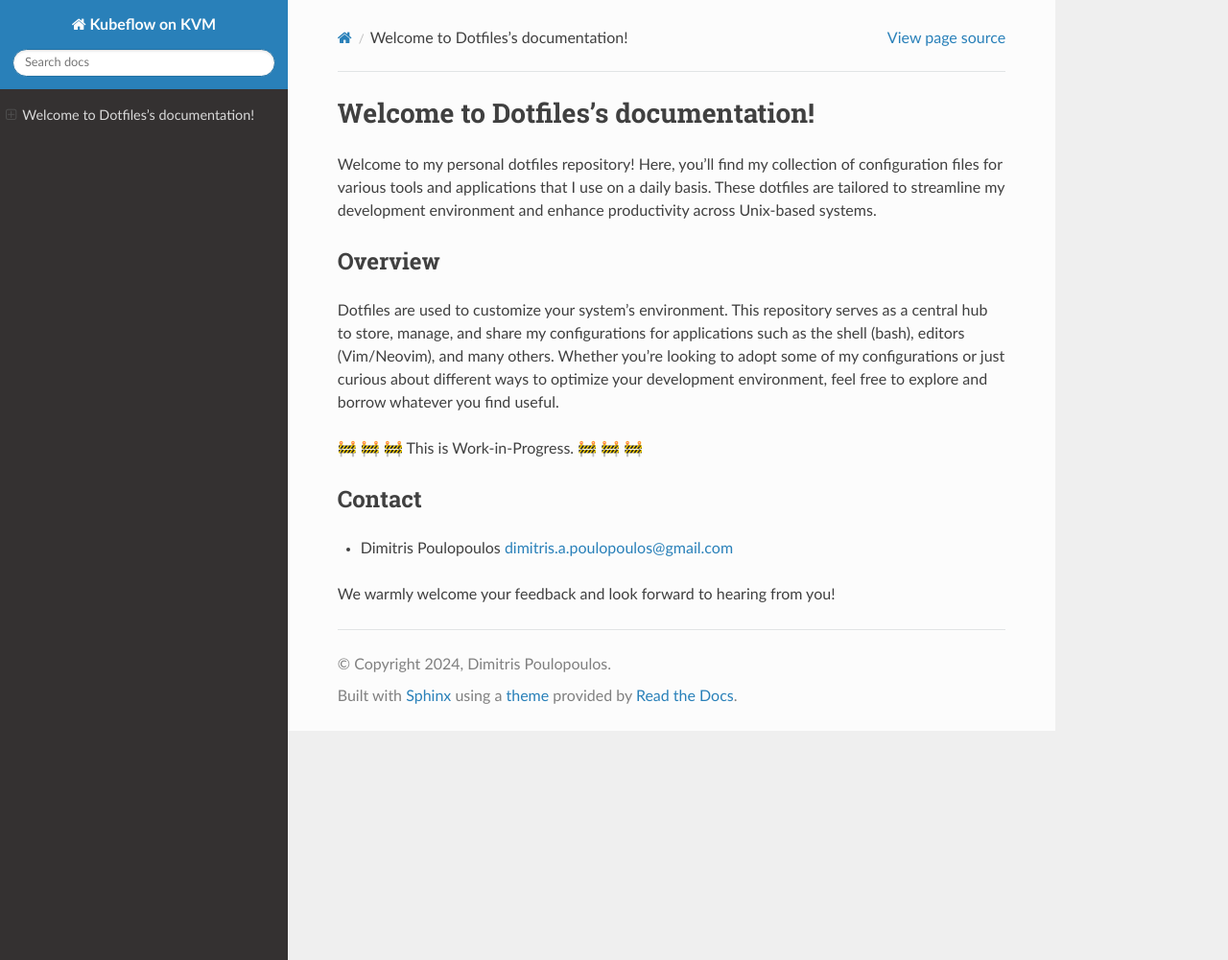
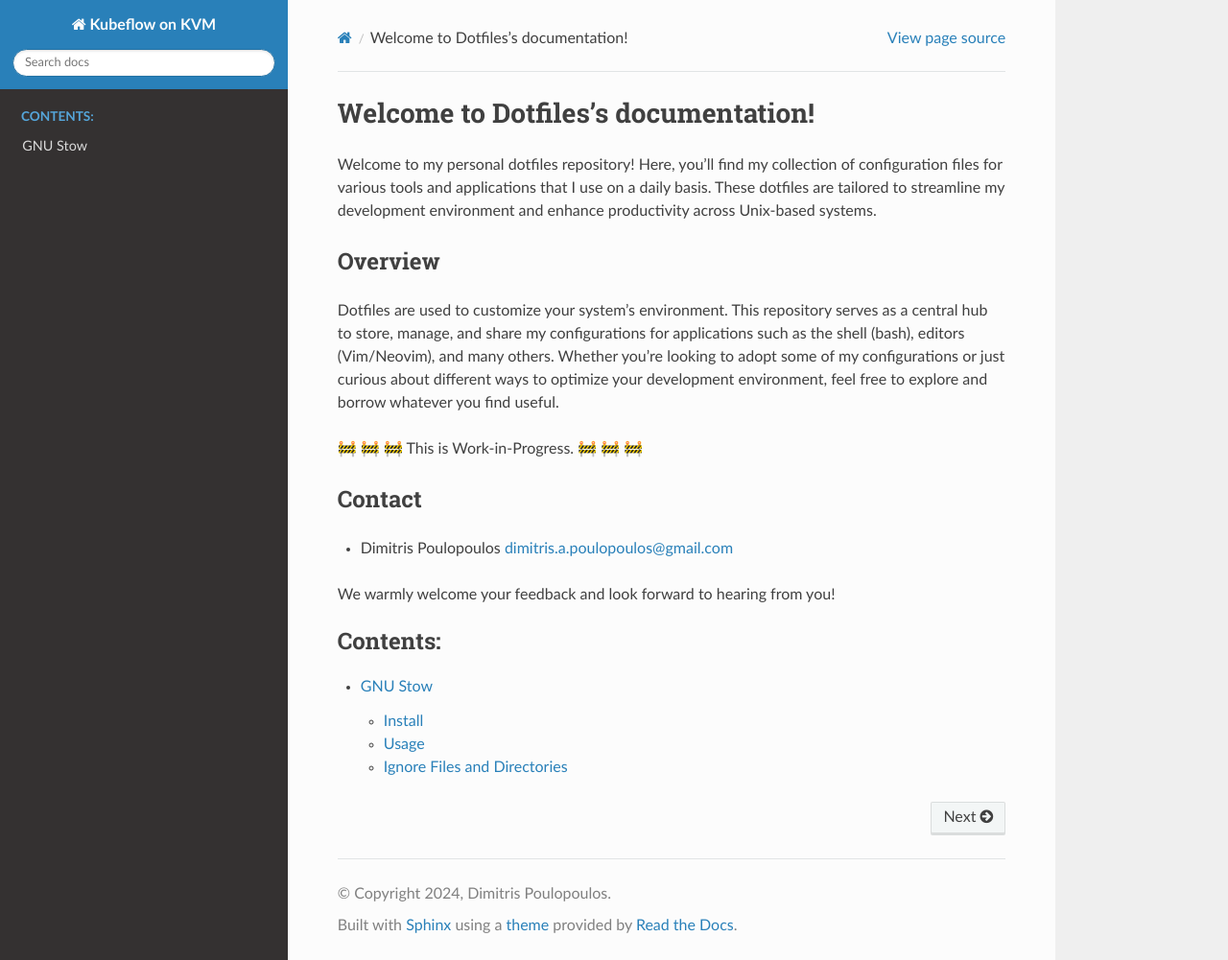
Before and after one commit to dpoulopoulos/dotfiles, a Sphinx documentation site: the page built from docs/source/index.rst, in a window 1280 px wide and 1001 px high. Shown: the whole window at 96% size. Built offline with Sphinx 7.4.7 and the Read the Docs theme 2.0.0, drawn with Linux system fonts in a browser that asks for light colours; some of the changed lines change nothing that is shown.

Commit message:
docs: Document GNU Stow
Document GNU Stow, the symlink farm manager that this repository depends
on.

Show how to install stow, use it, and instruct it to ignore certain
files and directories.

Signed-off-by: Dimitris Poulopoulos <dimitris.a.poulopoulos@gmail.com>

````diff
--- a/docs/source/index.rst
+++ b/docs/source/index.rst
@@ -31,3 +31,5 @@
 .. toctree::
    :maxdepth: 2
    :caption: Contents:
+
+   stow
--- /dev/null
+++ b/docs/source/stow.md
@@ -0,0 +1,45 @@
+# GNU Stow
+
+[GNU Stow](https://www.gnu.org/software/stow/) is a symlink farm manager which takes distinct
+packages of software and/or data located in separate directories on the filesystem, and makes them
+appear to be installed in the same place. Its the centerpiece of the dotfiles repository, the key
+component that makes everything work.
+
+## Install
+
+To install `stow` on a Debian-based system run the following command:
+
+```console
+root:~# apt install stow
+```
+
+## Usage
+
+You can use `stow` to create a symlink of a file to a target directory like this:
+
+```console
+user:~$ stow -t ~ file
+```
+
+The `-t` flag specifies the target directory (in this case the home directory) and `file` specifies
+the file you want to mirror via a symlink.
+
+Finally, you can `stow` all the files in a directory, like the ones in this repository, by simply
+running:
+
+```console
+user:~$ stow .
+```
+
+This command will establish symbolic links for all files in the current directory
+within the parent directory, maintaining the original directory's structure.
+
+## Ignore Files and Directories
+
+Using `stow` for bulk symlink creation presents a challenge: What about the files that you don't
+want to `stow`, like the files in the `.git` directory? By default, `stow` ignores common files and
+directories, like `.git`. You can view the whole list of the files and directories `stow` ignores by
+default [here](https://www.gnu.org/software/stow/manual/html_node/Types-And-Syntax-Of-Ignore-Lists.html).
+
+If you want to add your own files or directories to this list you should create a file with the name
+`.stow-local-ignore`, which works just like a `.gitignore` file but for `stow`.
````
